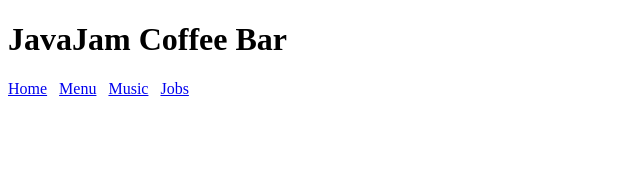
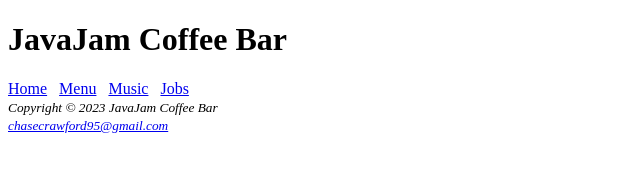
Before and after one commit to ChaseCrawford95/UAB-CS-221, a plain HTML site: page Homework 2/index.html in a window 1280 px wide. Shown: the whole page, without its empty margins (0-640 px from the left). Drawn offline with Linux system fonts and the light colour scheme.

Commit message:
Updating footer

```diff
--- a/Homework 2/index.html
+++ b/Homework 2/index.html
@@ -10,6 +10,7 @@
         <a href="file:///C:/Users/chase/OneDrive/Desktop/Web%20Development%20Class%20Files/UAB-CS-221/Homework%202/index.html">Home</a> &nbsp; <a href="file:///C:/Users/chase/OneDrive/Desktop/Web%20Development%20Class%20Files/UAB-CS-221/Homework%202/menu.html">Menu</a> &nbsp; <a href="file:///C:/Users/chase/OneDrive/Desktop/Web%20Development%20Class%20Files/UAB-CS-221/Homework%202/music.html">Music</a> &nbsp; <a href="file:///C:/Users/chase/OneDrive/Desktop/Web%20Development%20Class%20Files/UAB-CS-221/Homework%202/jobs.html">Jobs</a>
     </body>
     <footer>
-
+        <small><i>Copyright © 2023 JavaJam Coffee Bar</i></small><br>
+        <small><i><a href="mailto:chasecrawford95@gmail.com">chasecrawford95@gmail.com</a></i></small>
     </footer>
 </html>
```
Also changed, not shown: Homework 2/jobs.html (+2 -1 lines), Homework 2/menu.html (+2 -1 lines), Homework 2/music.html (+2 -1 lines).
